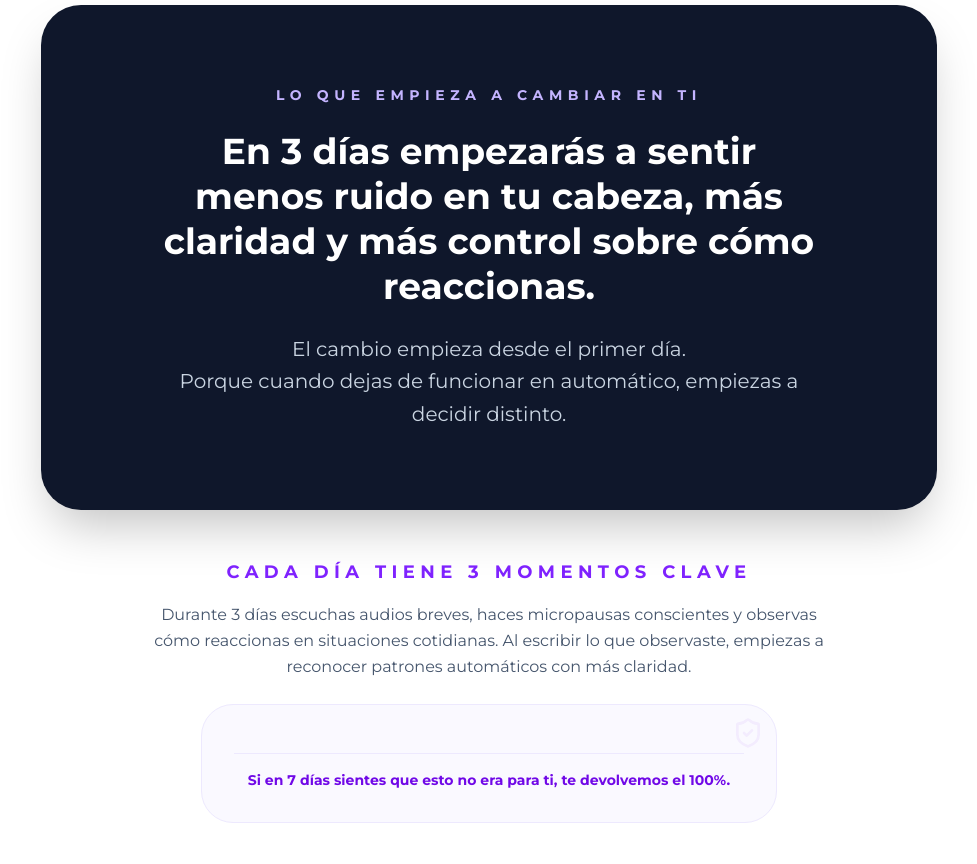
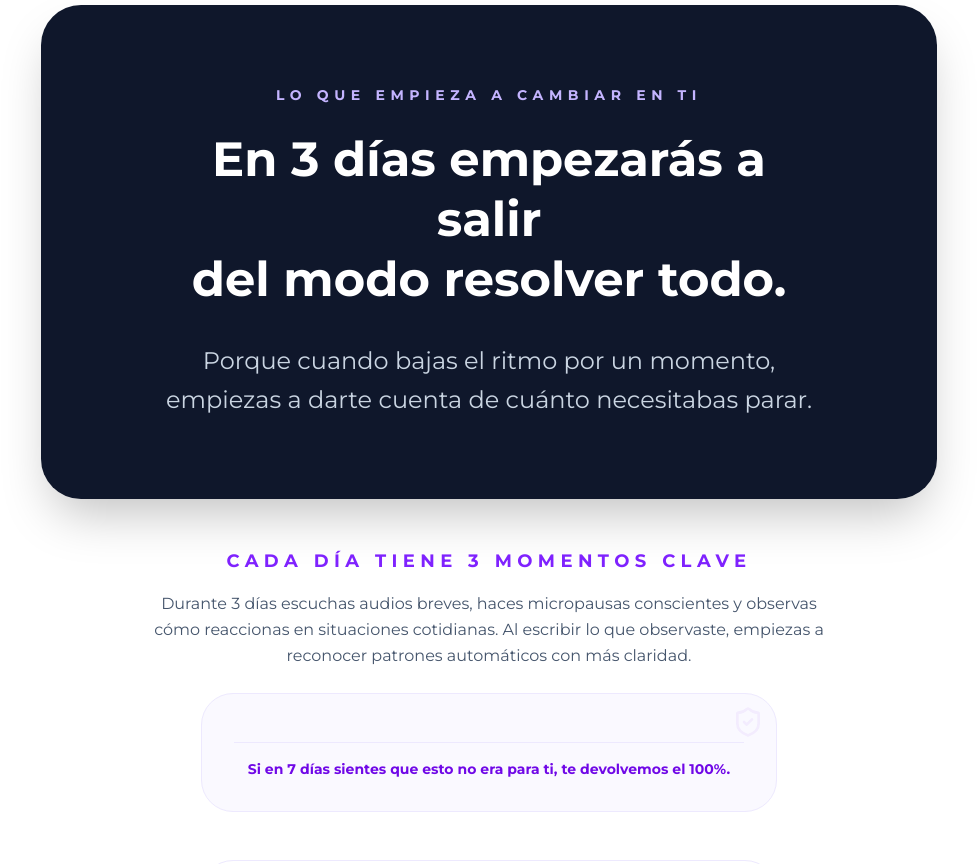
Before and after one commit to cursossolange/despierta-72h, a React (Vite) app: page / in a window 1280 px wide. Shown: the part 3420-4284 px from the top of the page, without its empty margins (151-1128 px from the left). Built offline with nearby package versions, Linux system fonts and the light colour scheme; no server answers.

Commit message:
Update LandingPage.tsx

```diff
--- a/src/components/LandingPage.tsx
+++ b/src/components/LandingPage.tsx
@@ -376,13 +376,16 @@ Para mujeres que sienten que hace tiempo viven resolviendo todo..
   Lo que empieza a cambiar en ti
 </h3>
 
-<h3 className="text-2xl md:text-4xl font-black text-white leading-tight">
-  En 3 días empezarás a sentir menos ruido en tu cabeza, más claridad y más control sobre cómo reaccionas.
+<h3 className="text-3xl md:text-5xl font-black leading-tight text-white mb-8">
+  En 3 días empezarás a salir
+  <br />
+  del modo resolver todo.
 </h3>
 
-<p className="text-base md:text-xl text-slate-300 leading-relaxed max-w-2xl mx-auto">
-  El cambio empieza desde el primer día. <br className="hidden md:block" />
-  Porque cuando dejas de funcionar en automático, empiezas a decidir distinto.
+  <p className="text-lg md:text-2xl text-slate-300 leading-relaxed max-w-3xl mx-auto">
+ Porque cuando bajas el ritmo por un momento,
+  empiezas a darte cuenta
+  de cuánto necesitabas parar.
 </p>
 
 </div>
```
